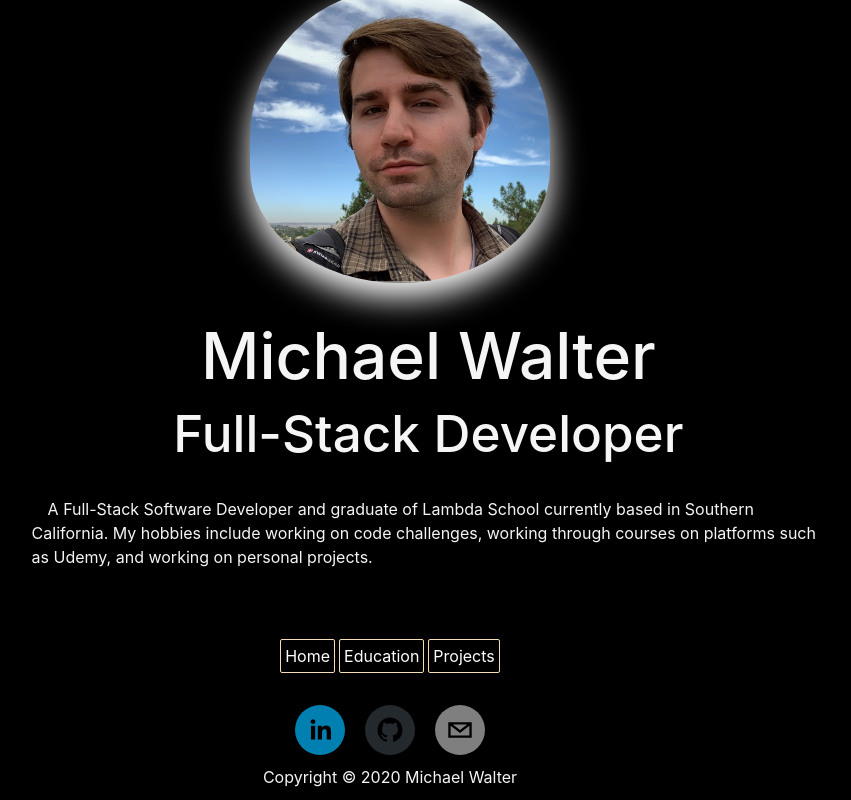
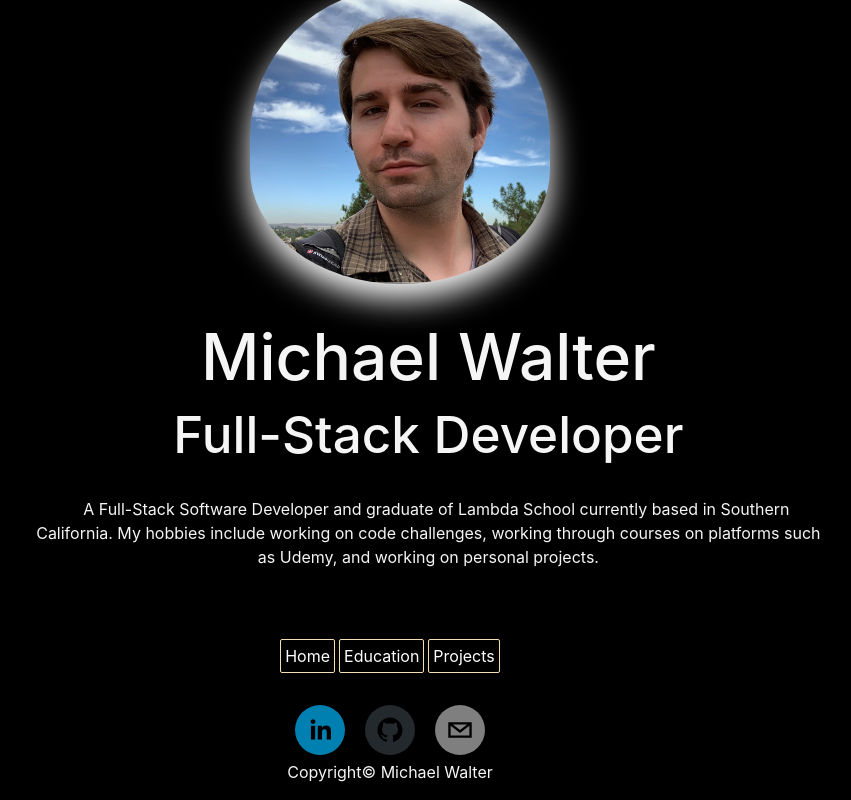
Before and after one commit to M-PAW/mpaw-portfolio, a React (Create React App) app: page / in a window 1280 px wide. Shown: the whole page, without its empty margins (250-1101 px from the left). Built offline with nearby package versions, Linux system fonts and the light colour scheme.

Commit message:
Moved the footed into the social icons component.

```diff
--- a/src/components/Social.js
+++ b/src/components/Social.js
@@ -5,6 +5,7 @@ import { SocialIcon } from 'react-social-icons';
 
 const Social = () => {
     return (
+        <div>
             <div className="social-container">
                 <div>
                     <SocialIcon url="https://www.linkedin.com/in/mpaw/" />
@@ -16,6 +17,8 @@ const Social = () => {
                     <SocialIcon url="mailto:Michael_Patricl.Walter@outlook.com" />
                 </div>
             </div>
+            <p>Copyright&copy; Michael Walter</p>
+        </div>
     )
 }
 
--- a/src/index.js
+++ b/src/index.js
@@ -10,9 +10,6 @@ import Social from './components/Social';
 ReactDOM.render(
 <Router>
   <div className='wrapper'>
-    <div className="footer">
-      <p>Copyright &copy; 2020 Michael Walter</p>
-    </div>
     <Social />
     <Navigation />
     <div className='content-wrapper'>
--- a/src/styles/social.css
+++ b/src/styles/social.css
@@ -7,5 +7,9 @@
 }
 
 .social-container div {
-    padding: 0 10px 15px 10px;
+    padding: 0 10px 5px 10px;
 }
+
+p {
+    text-align: center;
+}
```
Lines whose indentation alone changed are shown as unchanged.
